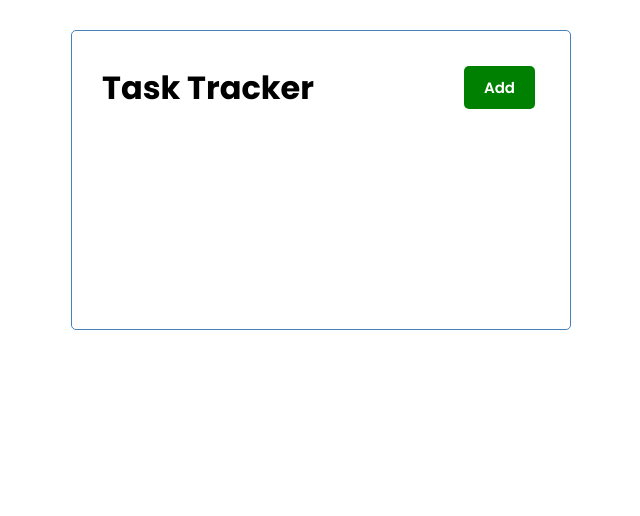
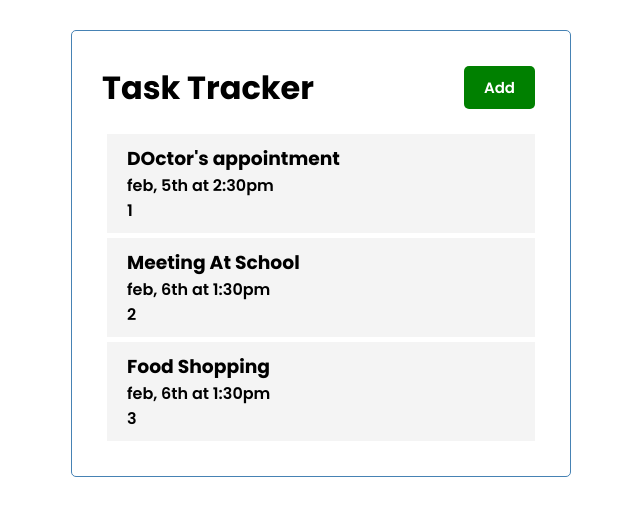
Before and after one commit to ChiefLopes/My-first-React-repo, a React (Create React App) app: page / in a window 1280 px wide. Shown: the top 516 px of the page, without its empty margins (319-959 px from the left). Built offline with nearby package versions, Linux system fonts and the light colour scheme.

Commit message:
added useState to the array of task which is subject to change

```diff
--- a/src/App.js
+++ b/src/App.js
@@ -1,19 +1,40 @@
+import { useState } from "react";
 import React from "react";
 import Header from "./components/Header";
-import "./index.css";
-
+import Tasks from "./components/Tasks";
+// import "./index.css";
 
 function App() {
-
+  const [tasks, setTasks] = useState([
+    {
+      id: 1,
+      text: "DOctor's appointment",
+      day: "feb, 5th at 2:30pm",
+      reminder: "true",
+    },
+    {
+      id: 2,
+      text: "Meeting At School",
+      day: "feb, 6th at 1:30pm",
+      reminder: "true",
+    },
+    {
+      id: 3,
+      text: "Food Shopping",
+      day: "feb, 6th at 1:30pm",
+      reminder: "true",
+    },
+  ]);
   return (
-    <div className="App">
-     <Header/>
-  </div>)
+    <div className="container">
+      <Header />
+      <Tasks tasks ={tasks} />
+    </div>
+  );
 }
-  // declaring props
+// declaring props
 Header.defaultProps = {
-    title: "Task Tracker"}
-
-
+  title: "Task Tracker",
+};
 
 export default App;
--- a/src/components/Header.js
+++ b/src/components/Header.js
@@ -2,12 +2,9 @@
 
 const Header = ({ title }) => {
   return (
-    <header className="container">
-      <div className="header">
-        <h1>{title}</h1>
-        <Button color="green" text="Add" />
-
-      </div>
+    <header className="header">
+      <h1>{title}</h1>
+      <Button color="green" text="Add" />
     </header>
   );
 };
--- /dev/null
+++ b/src/components/Task.js
@@ -0,0 +1,12 @@
+
+const Task = ( {task}) => {
+  return (
+    <div className="task">
+          <h3>{task.text}</h3>
+          <p>{task.day}</p>
+          <p>{ task.id }</p>
+    </div>
+  )
+}
+
+export default Task
--- a/src/components/Tasks.js
+++ b/src/components/Tasks.js
@@ -1,25 +1,10 @@
-const tasks = [
-   { id: 1,
-    text: "DOctor's appointment",
-     day: "feb, 5th at 2:30pm",
-    reminder: "true",
- },
-    { id: 2,
-    text: "Meeting At School",
-    day: "feb, 6th at 1:30pm",
-    reminder: "true",
- },
-    { id: 3,
-    text: "Food Shopping",
-    day: "feb, 6th at 1:30pm",
-    reminder: "true",
- },
-]
+import Task from "./Task"
 
-const Tasks = () => {
+const Tasks = ({ tasks }) => {
+
   return (
     <>
-
+          {tasks.map((task) => (<Task key={task.id} task={task} />))}
     </>
   )
 }
```
